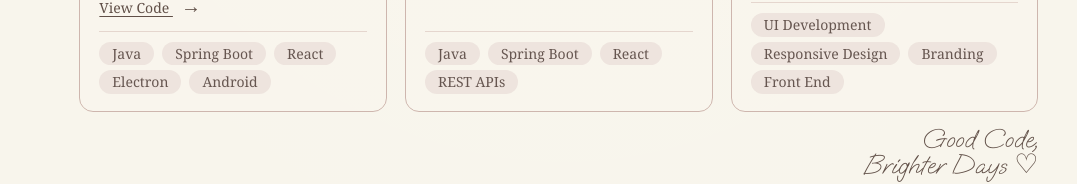
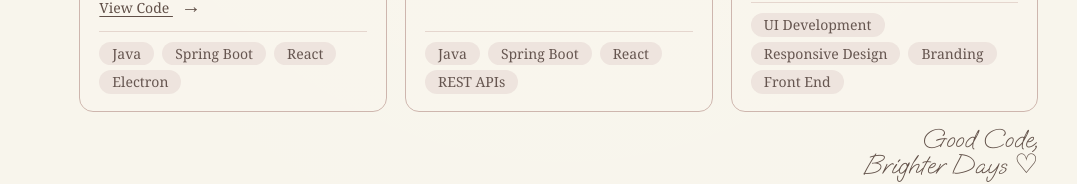
Before and after one commit to nguyenlnicole/Portfolio, a Vue app: page /Experiences in a window 1280 px wide. Shown: the part 1550-1734 px from the top of the page, without its empty margins (0-1077 px from the left). Built offline with nearby package versions, Linux system fonts and the light colour scheme.

Commit message:
Remove Android from Resume Prospective technology list

```diff
--- a/src/views/ExperiencesPage.vue
+++ b/src/views/ExperiencesPage.vue
@@ -70,7 +70,7 @@ export default {
           links: [
             { label: 'View Code', url: 'https://github.com/nguyenlnicole/Resume-Prospective-Coach-Mentor-Indivdual' }
           ],
-          tags: ['Java', 'Spring Boot', 'React', 'Electron', 'Android']
+          tags: ['Java', 'Spring Boot', 'React', 'Electron']
         },
         {
           name: 'EverPure',
```
